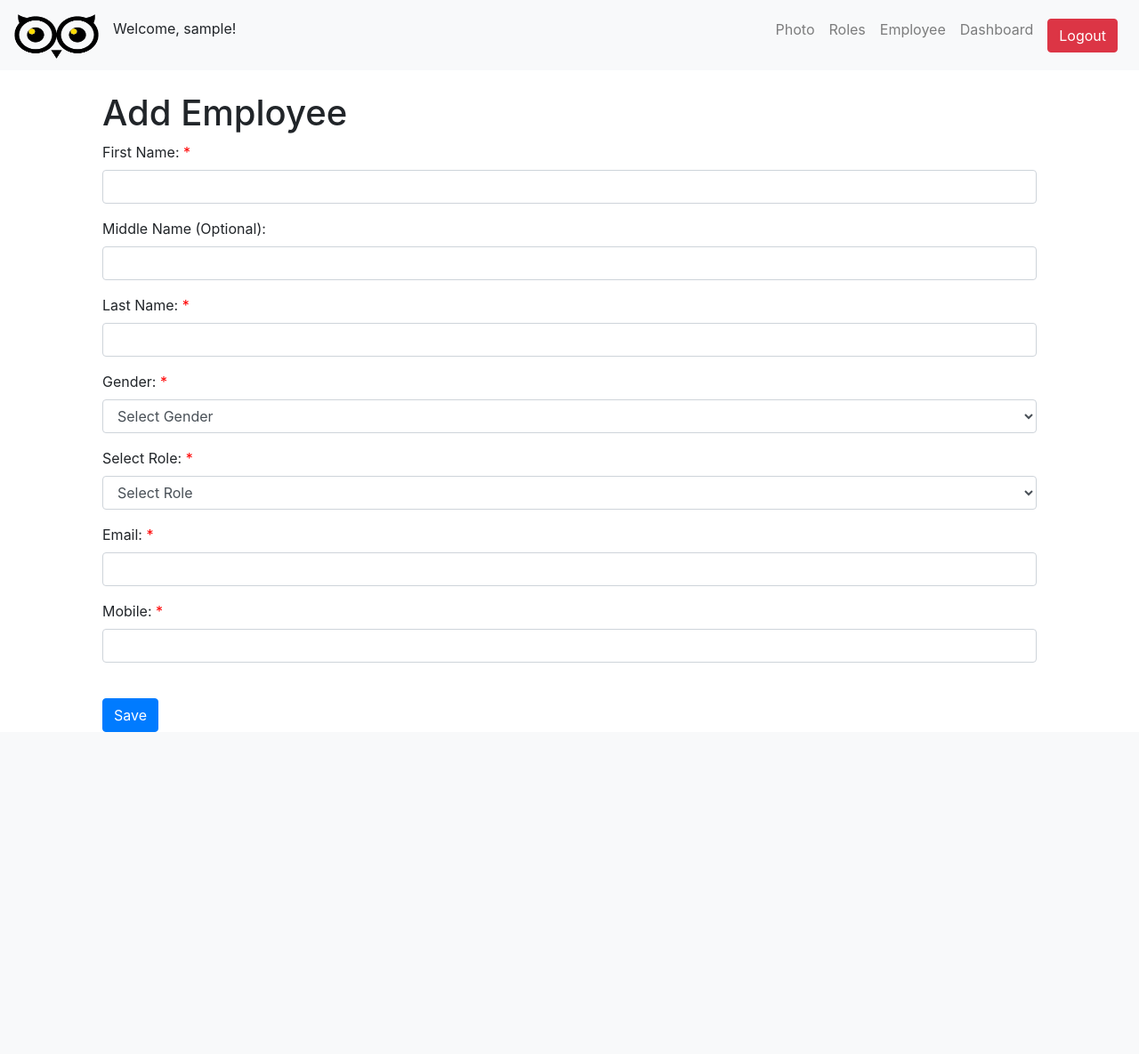
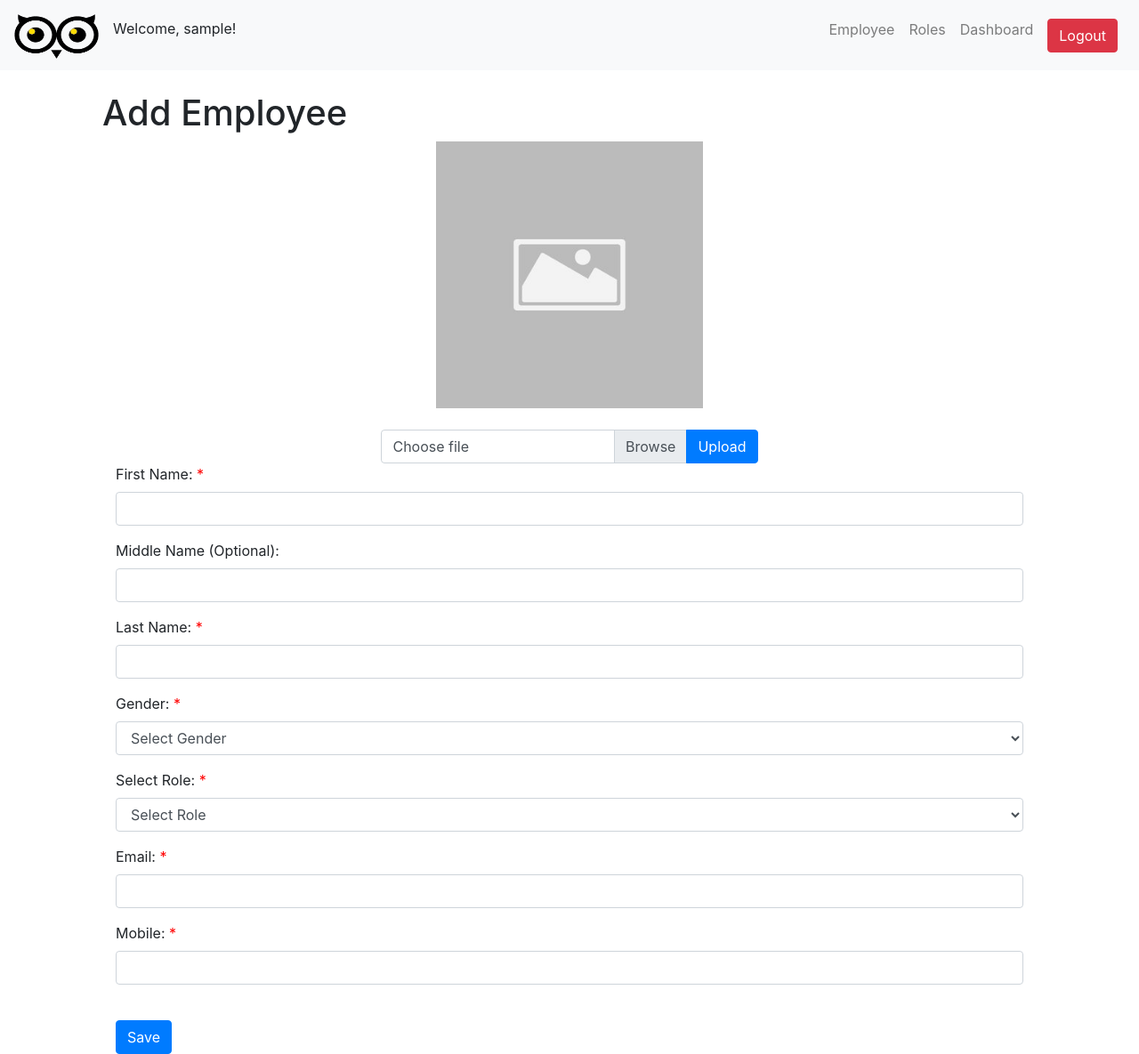
Before and after one commit to cadabraaa/EmployeeManagement, a Flask app: page /add_employee in a window 1280 px wide. Shown: the whole page at 89% size. Before the commit the page ends 823 px from the top, so only its background shows below. Run offline with Flask 3, Linux system fonts and the light colour scheme; the visitor is signed in with stand-in values (Sample User, id 1); data that the repository does not hold is empty; some libraries are stand-ins or nearby versions.

Commit message:
Requirements file updated.

```diff
--- a/requirements.txt
+++ b/requirements.txt
@@ -8,3 +8,5 @@ apscheduler
 flask-login
 flask-migrate
 flask-cors
+Pillow
+PIL
--- a/website/templates/add_employee.html
+++ b/website/templates/add_employee.html
@@ -13,6 +13,30 @@
 
       <div class="container mt-4">
           <h1>Add Employee</h1>
+        <!--Profile Photo-->
+        <div class="container">
+
+              <div class="mb-4 d-flex justify-content-center">
+                  <img id="selectedImage" src="{{ url_for('static', filename='placeholder.jpg') }}"
+                       alt="placeholder image" style="width: 300px;" />
+              </div>
+
+          <div class="d-flex justify-content-center">
+              <form action="/upload" method="post" enctype="multipart/form-data">
+                  <div class="input-group">
+                      <div class="custom-file">
+                          <input type="file" class="custom-file-input" id="customFile1" name="file" onchange="displaySelectedImage(event, 'selectedImage')">
+                          <label class="custom-file-label" for="customFile1">Choose file</label>
+                      </div>
+                      <div class="input-group-append">
+                          <button class="btn btn-primary" type="submit">Upload</button>
+                      </div>
+                  </div>
+              </form>
+          </div>
+
+
+          <!---Basic Information-->
           <form method="POST" action="{{ url_for('views.add_employee') }}">
               <div class="form-group">
                   <label for="first_name">First Name: <span style="color: red;">*</span></label>
--- a/website/templates/base.html
+++ b/website/templates/base.html
@@ -39,9 +39,8 @@
       <div class="collapse navbar-collapse" id="navbar">
         <div class="navbar-nav ml-auto">
           {% if user.is_authenticated %}
-          <a class="nav-item nav-link" id="home" href="/photo">Photo</a>
-          <a class="nav-item nav-link" id="home" href="/role">Roles</a>
-          <a class="nav-item nav-link" id="home" href="/employee">Employee</a>
+          <a class="nav-item nav-link" id="employee" href="/employee">Employee</a>
+          <a class="nav-item nav-link" id="role" href="/role">Roles</a>
           <a class="nav-item nav-link" id="home" href="/">Dashboard</a>
           <a class="nav-item nav-link" id="logout" href="/logout">
               <button class="btn btn-danger">Logout</button>
@@ -76,6 +75,7 @@
       {% endblock%}
     </div>
 
+
     <script
       src="https://code.jquery.com/jquery-3.2.1.slim.min.js"
       integrity="sha384-KJ3o2DKtIkvYIK3UENzmM7KCkRr/rE9/Qpg6aAZGJwFDMVNA/GpGFF93hXpG5KkN"
--- a/website/templates/employee.html
+++ b/website/templates/employee.html
@@ -40,11 +40,12 @@
                            <a class="btn btn-info btn-sm" href="{{ url_for('views.employee_details', employee_id=employee.employee_id) }}">View</a>
 
                         <a href="" class="btn btn-warning btn-sm">Edit</a>
-                        <a href="" class="btn btn-danger btn-sm">Block</a>
+                        <a href="" class="btn btn-success btn-sm">Block</a>
                       </td>
                   </tr>
                   {% endfor %}
               </tbody>
           </table>
       </div>
+
 {% endblock %}
```
